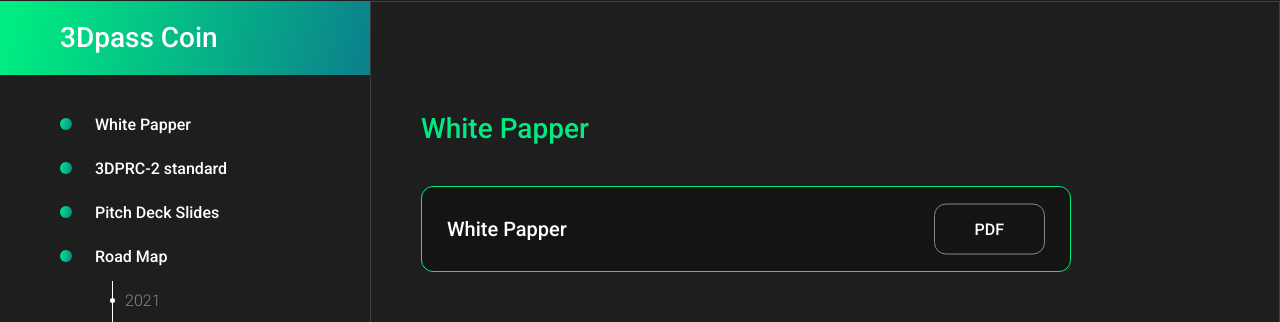
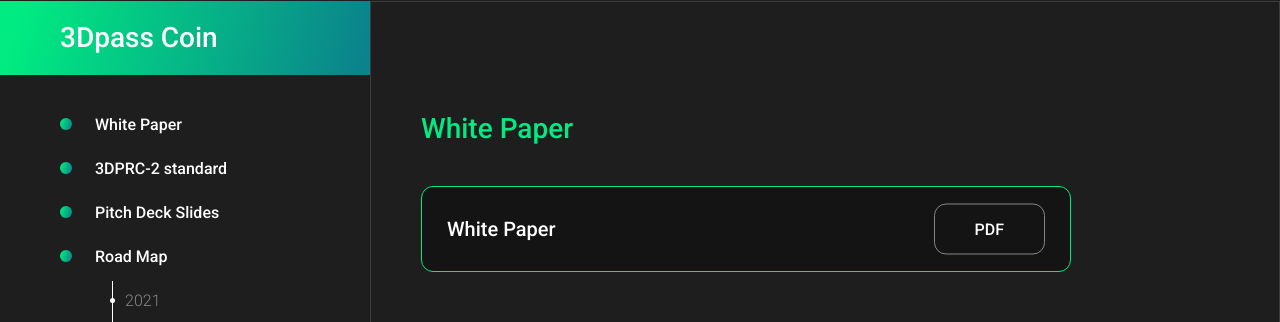
Before and after one commit to 3Dpass/website, a React (Create React App) app: page /coin in a window 1280 px wide. Shown: the part 144-466 px from the top of the page. Built offline with nearby package versions, Linux system fonts and the light colour scheme; the HTML template or start-up script is replaced by a standard one.

Commit message:
Typo White Paper
White Papper -> White Paper

```diff
--- a/src/pages/Coin.jsx
+++ b/src/pages/Coin.jsx
@@ -36,7 +36,7 @@ ETH SIGNATURE
                   : "one-page-nav"
               }
             >
-              White Papper
+              White Paper
               <div className="page-nav-circle"></div>
             </div>
           </a>
@@ -167,7 +167,7 @@ ETH SIGNATURE
       <div className="page-content">
         <div className="page-content-block first-page-block" id="white-papper">
           <div className="page-content-inner">
-            <div className="page-content-title">White Papper</div>
+            <div className="page-content-title">White Paper</div>
             <Link
               className="a-none"
               to="/3DPass_white_paper.pdf"
@@ -175,7 +175,7 @@ ETH SIGNATURE
               download
             >
               <div className="page-lead-content">
-                White Papper
+                White Paper
                 <div className="page-lead-button">PDF</div>
               </div>
             </Link>
@@ -515,7 +515,7 @@ ETH SIGNATURE
                 </Link>
               </div>
               <div className="page-table-left page-table-info">
-                White Papper
+                White Paper
               </div>
               <div className="page-table-right page-table-content">
                 <Link to="https://3dpass.org/3DPass_white_paper.pdf">
```
